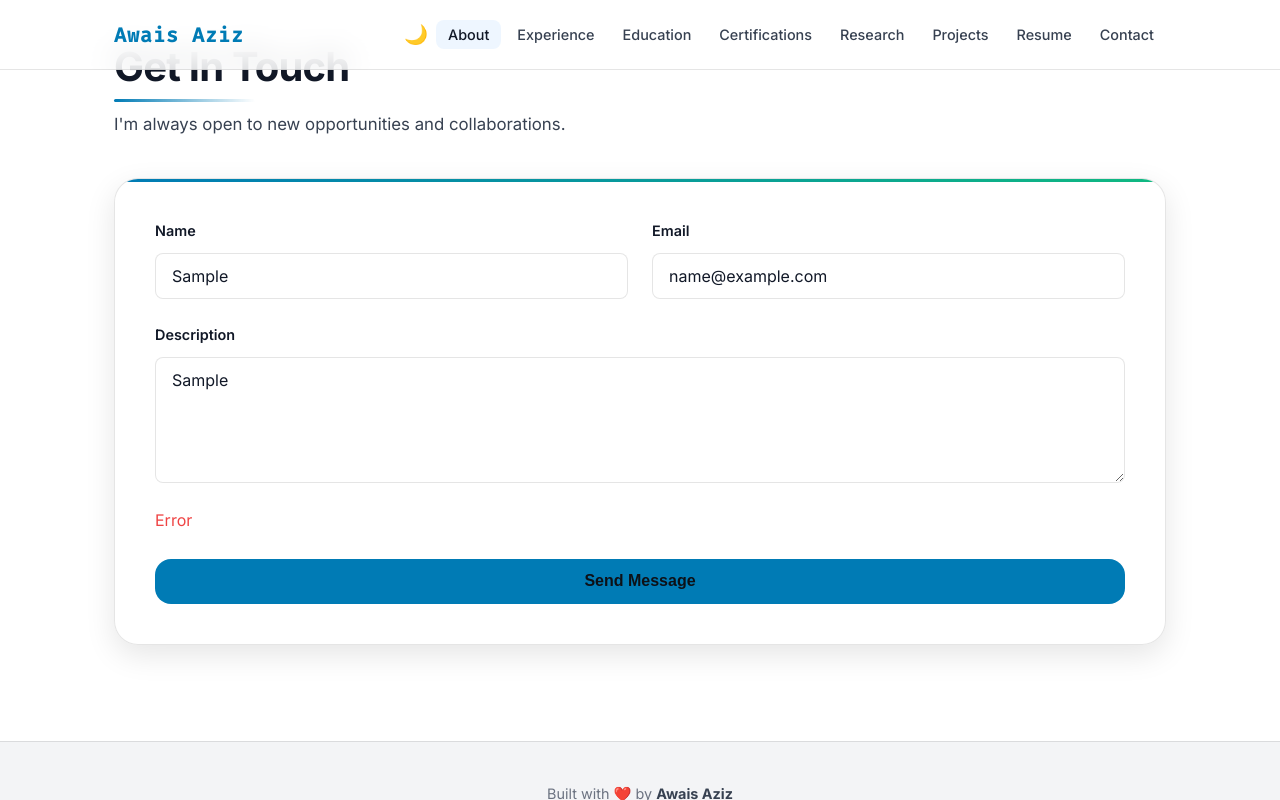
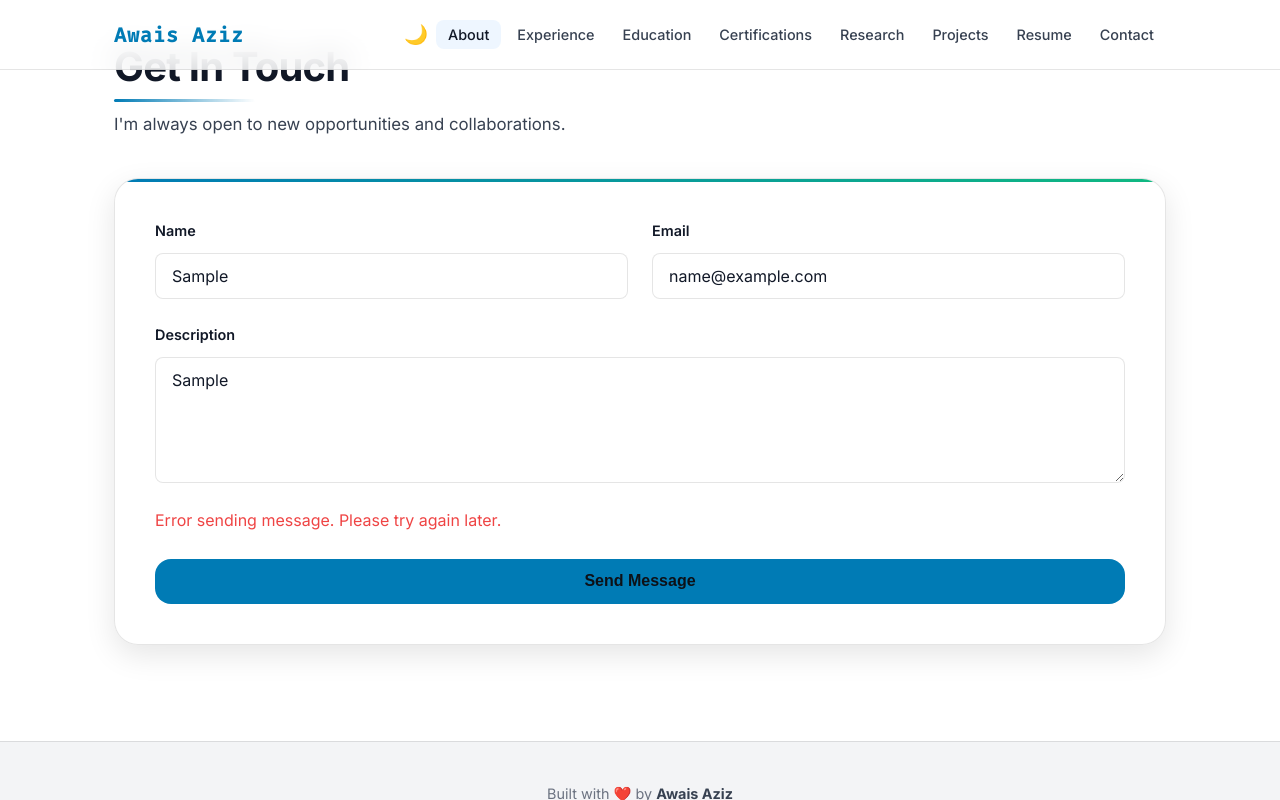
Before and after one commit to awaisaziz/resume, a React (Vite) app: page / in a window 1280 px wide. Both pictures are taken after typing "Sample", "name@example.com", "Sample" into the empty fields and a click on the button "Send Message". Shown: the part 9839-10639 px from the top of the page. Built offline with nearby package versions, Linux system fonts and the light colour scheme; no server answers.

Commit message:
feat: initialize App component with modular layout and sections for personal portfolio website

```diff
--- a/src/App.jsx
+++ b/src/App.jsx
@@ -279,6 +279,12 @@ const ContactForm = () => {
       return;
     }
 
+    // Check if email contains '@'
+    if (!formData.email.includes('@')) {
+      setStatus('VALIDATION_ERROR_EMAIL');
+      return;
+    }
+
     setIsSending(true);
     setStatus('');
 
@@ -332,8 +338,9 @@ const ContactForm = () => {
         </div>
 
         {status === 'VALIDATION_ERROR' && <p className="form-status error" style={{ margin: '0', textAlign: 'left', color: 'var(--warning)' }}>Please fill out all fields.</p>}
-        {status === 'ERROR' && <p className="form-status error" style={{ margin: '0', textAlign: 'left', color: '#ef4444' }}>Error</p>}
-        {status === 'SUCCESS' && <p className="form-status success" style={{ margin: '0', textAlign: 'left', color: 'var(--success)' }}>Success!</p>}
+        {status === 'VALIDATION_ERROR_EMAIL' && <p className="form-status error" style={{ margin: '0', textAlign: 'left', color: 'var(--warning)' }}>Please enter a valid email address containing '@'.</p>}
+        {status === 'ERROR' && <p className="form-status error" style={{ margin: '0', textAlign: 'left', color: '#ef4444' }}>Error sending message. Please try again later.</p>}
+        {status === 'SUCCESS' && <p className="form-status success" style={{ margin: '0', textAlign: 'left', color: 'var(--success)' }}>Message sent successfully!</p>}
 
         <button
           type="submit"
```
